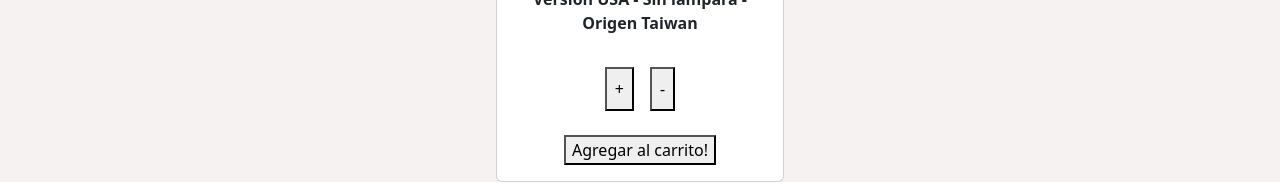
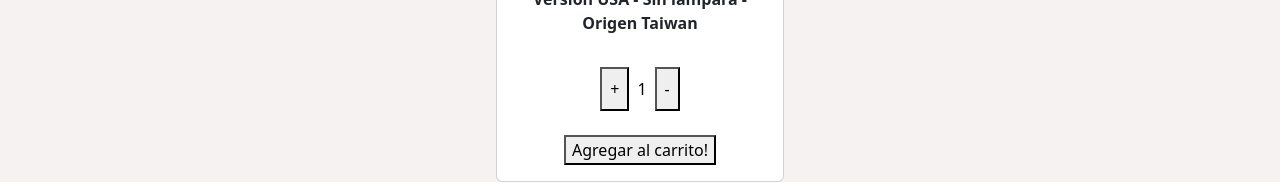
Before and after one commit to gabrieligb98/E-commerceBermudez, a React (Create React App) app: page /item/1 in a window 1280 px wide. Shown: the part 497-681 px from the top of the page. Built offline with nearby package versions, Linux system fonts and the light colour scheme.

Commit message:
problemas en el count

```diff
--- a/src/components/ItemCount/ItemCount.jsx
+++ b/src/components/ItemCount/ItemCount.jsx
@@ -1,7 +1,7 @@
 import React, { useState } from "react";
 
 const ItemCount = ({ stock, initial, onAdd}) => {
-    const [count, setCount] = useState(initial);
+    const [count, setCount] = useState(1);
 
     const addNumber = () => {
         if (count < stock) {
--- a/src/components/ItemListContainer/Item.jsx
+++ b/src/components/ItemListContainer/Item.jsx
@@ -2,24 +2,14 @@ import React from 'react';
 // import img from '../../../neumaticos2.jpg';
 import ItemCount from '../ItemCount/ItemCount';
 import { Link } from 'react-router-dom';
+import { useContext } from 'react';
+import {CartContext} from './../../context/cartContext'
 
-// function Item () {
-//     return (
-//         <div className="card">
-//             <div className ="card-body">
-//                 <img src={imgg}></img>
-//                 <h3 className="card-title"> Producto </h3>
-//                 <p className="card-text">Descripcion: lorem ipsum dolor sit amet, consectetur lorem ipsum dolor sit amet, consectetur lorem ipsum dolor sit amet, consectetur</p>
-//                 <p> precio: </p>
 
-//             </div>
-//         </div>
-//     )
-// }
-
-// export default Item;
 
 const Item = ({name,id,price,img}) => {
+    const value = useContext (CartContext)
+console.log(value)
     return (
                 <div className="card">
                     <div className ="card-body">
--- a/src/context/cartContext.js
+++ b/src/context/cartContext.js
@@ -4,8 +4,12 @@ const CartContext = React.createContext();
 
 const CartProvider = ({children}) => {
 
-    const [productos, setProductos] = useState([]);
+    const [productos, setProductos] = useState([]); // carrito
     const [productosQuantity, setProductosQuantity] = useState(0);
+    // const addItem = (item,quantity) =>{
+    //     item.quantity = quantity;
+    //     setProductos([...productos,item]);
+    // }
 
     const cantidadDeProductos = () =>  {
         let cantidad = 0;
@@ -74,8 +78,7 @@ const data = {
         </CartContext.Provider>
     )
 }
-
-
+// value = {data} en CartContext.provider
 
 export default CartProvider;
 
```
